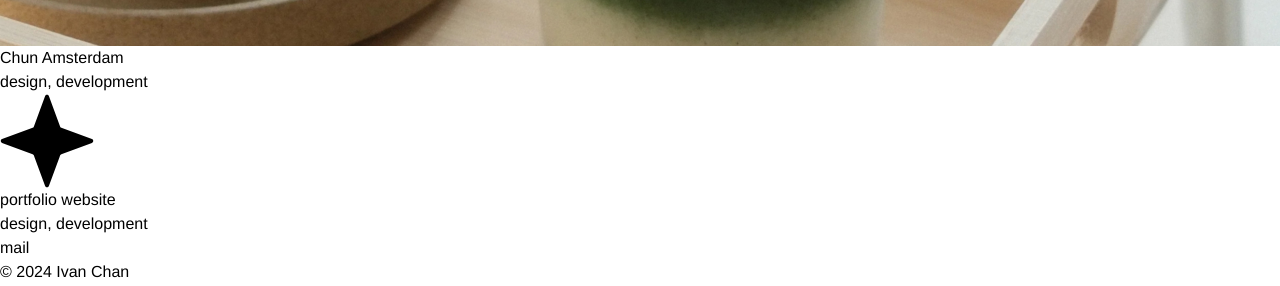
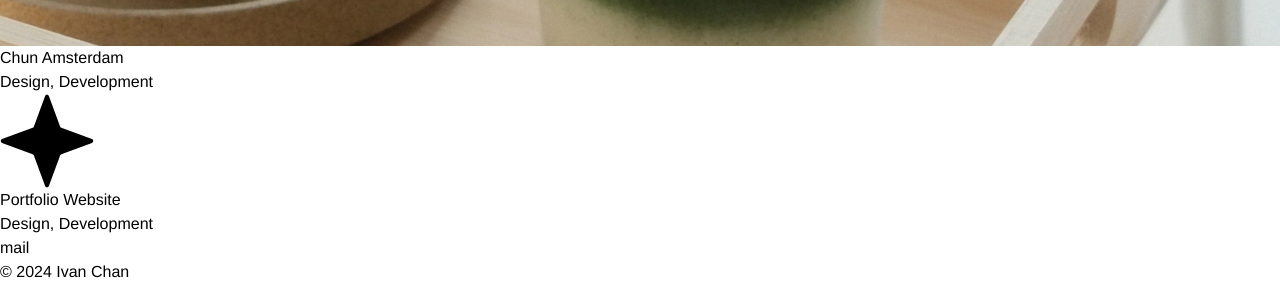
Before and after one commit to ivnccy/portfolio, a React (Vite) app: page / in a window 1280 px wide. Shown: the part 1622-1908 px from the top of the page. Built offline with nearby package versions, Linux system fonts and the light colour scheme.

Commit message:
Project page update

```diff
--- a/src/components/Projects.jsx
+++ b/src/components/Projects.jsx
@@ -7,22 +7,31 @@ const Projects = () => {
         {
             id: 1,
             name: "Chun Amsterdam",
-            description: "design, development",
+            description: "Design, Development",
             image: chunPreview,
         },
         {
             id: 2,
-            name: "portfolio website",
-            description: "design, development",
+            name: "Portfolio Website",
+            description: "Design, Development",
             image: logo,
         },
     ];
 
     return (
         <section className="w-full min-h-screen bg-white py-16" id="projects">
-            <div className="flex flex-col gap-16 ">
-                {projects.map((project) => (
-                    <div key={project.id} className="mx-auto">
+            <div
+                className="grid grid-cols-2 md:grid-cols-4 gap-4 px-4 lg:px-8"
+            >
+                {projects.map((project, index) => (
+                    <div
+                        key={project.id}
+                        className={`${
+                            index === 0
+                                ? "col-span-2 row-span-2"
+                                : "col-span-1 row-span-1"
+                        } bg-white rounded-lg shadow-md`}
+                    >
                         <ProjectCard
                             image={project.image}
                             name={project.name}
```
Also changed, not shown: src/assets/logo.png (added).
